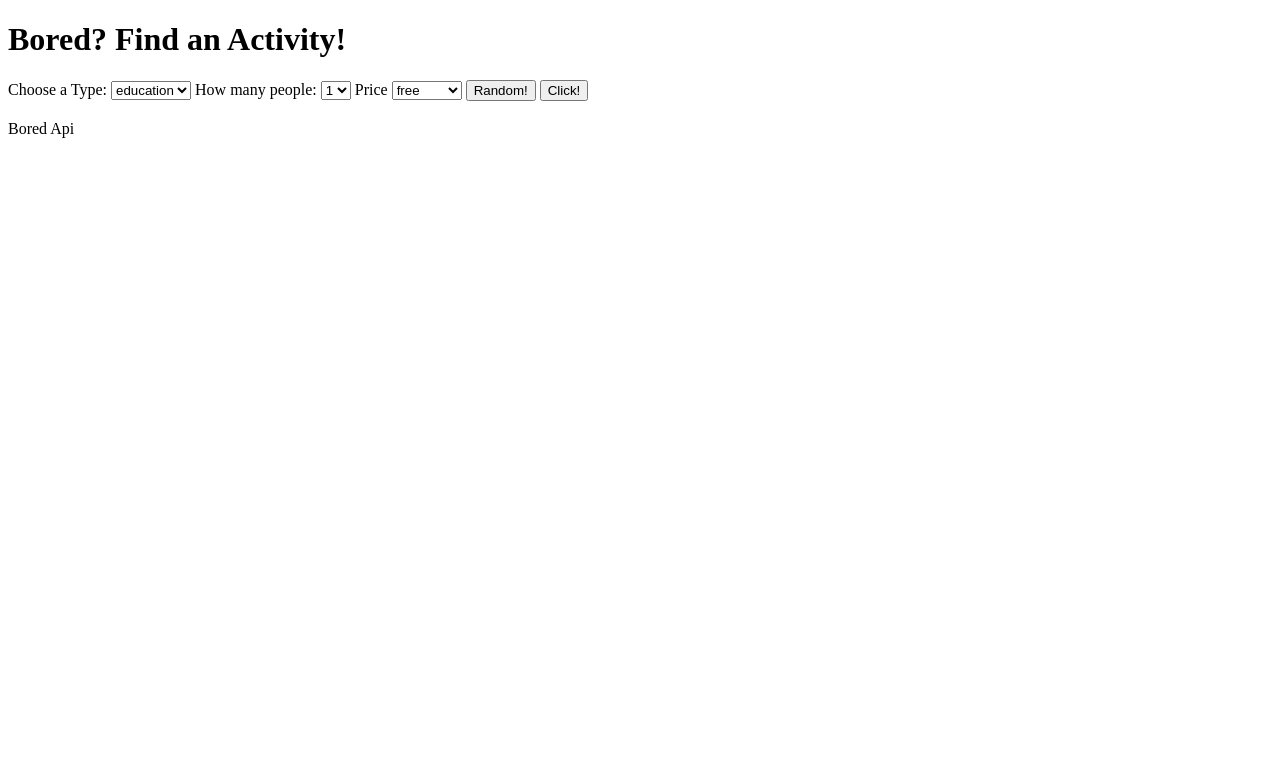
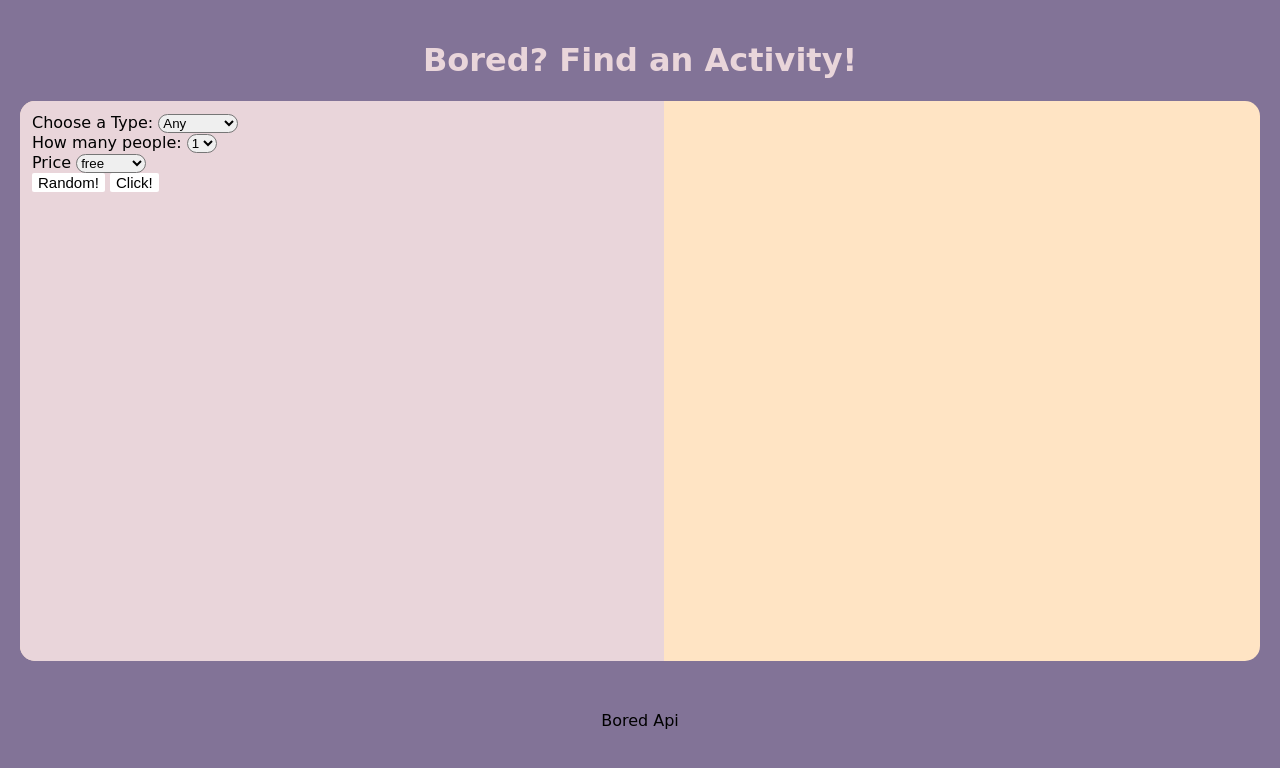
Before and after one commit to yayakix/randomActivityAPI, a plain HTML site: page index.html in a window 1280 px wide. Drawn offline with nearby package versions, Linux system fonts and the light colour scheme; a web font is replaced by a local one.

Commit message:
added some styling

```diff
--- a/index.html
+++ b/index.html
@@ -4,6 +4,14 @@
     <meta charset="UTF-8" />
     <meta http-equiv="X-UA-Compatible" content="IE=edge" />
     <meta name="viewport" content="width=device-width, initial-scale=1.0" />
+    <link rel="preconnect" href="https://fonts.googleapis.com" />
+    <link rel="preconnect" href="https://fonts.gstatic.com" crossorigin />
+    <link
+      href="https://fonts.googleapis.com/css2?family=Koulen&display=swap"
+      rel="stylesheet"
+    />
+
+    <link rel="stylesheet" href="style.css" />
     <title>Bored Ideas API</title>
   </head>
   <body>
@@ -13,6 +21,7 @@
         <label for="activity">Choose a Type:</label>
         <!-- <form> -->
         <select name="type" id="type">
+          <option value="any">Any</option>
           <option value="education">education</option>
           <option value="diy">diy</option>
           <option value="charity">charity</option>
@@ -21,7 +30,7 @@
           <option value="music">music</option>
           <option value="busywork">busywork</option>
         </select>
-
+        <br />
         <label for="people">How many people:</label>
         <select name="participants" id="participants">
           <option value="1">1</option>
@@ -30,7 +39,7 @@
           <option value="4">4</option>
           <option value="5">5</option>
         </select>
-
+        <br />
         <label for="pricerange">Price</label>
         <!-- 0 to 0.8 -->
         <select name="price" id="price">
@@ -43,12 +52,17 @@
           <option value="high">high</option>
           <!-- 0.6 to 0.8 -->
         </select>
-        <button id="randomActivity">Random!</button>
-        <button id="submitForm" type="submit">Click!</button>
+        <br />
+        <div class="button-div">
+          <button id="randomActivity">Random!</button>
+          <button id="submitForm" type="submit">Click!</button>
+        </div>
+
         <!-- </form> -->
       </div>
 
       <div id="dataDisplay">
+        <h3 id="errorbox"></h3>
         <h3 id="typeData"></h3>
         <h3 id="activityData"></h3>
         <h3 id="priceData"></h3>
@@ -59,5 +73,4 @@
     <script src="https://ajax.googleapis.com/ajax/libs/jquery/3.6.0/jquery.min.js"></script>
     <script src="script.js"></script>
   </body>
-
 </html>
--- a/script.js
+++ b/script.js
@@ -32,11 +32,12 @@ $("#randomActivity").click(function () {
 $("#submitForm").click(function () {
   let price = priceForm.val();
   let priceVal = "";
-  let randomNum = 0;
+  let randomNum = 0.0;
+  let URL = "";
   let lowArr = [0.1, 0.2, 0.3, 0.4, 0.5, 0.6, 0.7, 0.8];
   console.log(price);
   if (price == "free") {
-    priceVal = free;
+    priceVal = "free";
     price = 0.0;
   } else if (price == "low") {
     //   generate random number to select a value from low prices array
@@ -45,17 +46,24 @@ $("#submitForm").click(function () {
     // from 0 to 2 index
     price = lowArr[randomNum];
   } else if (price == "medium") {
-      priceVal = "medium"
+    priceVal = "medium";
     //   3 to 4 index
     randomNum = Math.floor(Math.random() * 2) + 3;
     price = lowArr[randomNum];
   } else {
     randomNum = Math.floor(Math.random() * 3) + 5;
     price = lowArr[randomNum];
-    priceVal = "high"
+    priceVal = "high";
   }
+  console.log("price is on " + price);
 
-  let URL = `http://www.boredapi.com/api/activity?type=${typeForm.val()}&price=${price}&participants=${peopleForm.val()}`;
+  if (typeForm.val() === "any") {
+    URL = `http://www.boredapi.com/api/activity?price=${price}&participants=${peopleForm.val()}`;
+    console.log("any ran")
+} else {
+    URL = `http://www.boredapi.com/api/activity?type=${typeForm.val()}&price=${price}&participants=${peopleForm.val()}`;
+  console.log("not any ran");
+}
 
   console.log(peopleForm.val());
 
@@ -63,9 +71,21 @@ $("#submitForm").click(function () {
     url: URL,
   }).then(
     (data) => {
-      $("#typeData").text(`Type: ${data.type}`);
-      $("#activityData").text(`Activity: ${data.activity}`);
-      $("#priceData").text(`Price: ${priceVal}`);
+      if (data.type == undefined) {
+        $("#errorbox").text(
+          "there was an error, try different search parameters"
+        );
+        $("#typeData").text(`Type: ${data.type}`);
+        $("#activityData").text(`Activity: ${data.activity}`);
+        $("#priceData").text(`Price: ${priceVal}`);
+      } else {
+           $("#errorbox").text(
+             ""
+           );
+        $("#typeData").text(`Type: ${data.type}`);
+        $("#activityData").text(`Activity: ${data.activity}`);
+        $("#priceData").text(`Price: ${priceVal}`);
+      }
     },
     (error) => {
       console.log("bad request", error);
--- a/style.css
+++ b/style.css
@@ -0,0 +1,49 @@
+body{
+    background-color: #827397;
+    font-family: 'Koulen', cursive;
+    padding: 12px;
+}
+
+#form-div{
+    background-color: #E9D5DA;
+    width: 50%;
+    border-top-left-radius: 15px;
+    border-bottom-left-radius: 15px;
+    padding: 12px;
+}
+
+#dataDisplay{
+    /* background-color: aqua; */
+}
+
+#body-container{
+    background-color: bisque;
+    display: flex;
+    height: 70vh;
+    border-radius: 15px;
+
+}
+footer{
+    display: flex;
+    align-items: flex-end;
+    justify-content: center;
+    margin-top: 50px;
+}
+h1{
+    display: flex;
+    justify-content: center;
+    color: #E9D5DA;
+}
+
+button{
+    align-self: flex-end;
+    background-color: white;
+    border: #827397;
+    border-radius: 2px;
+    font-size: 15px;
+}
+select{
+    /* background-color: red; */
+    border-radius: 20px;
+
+}
```
